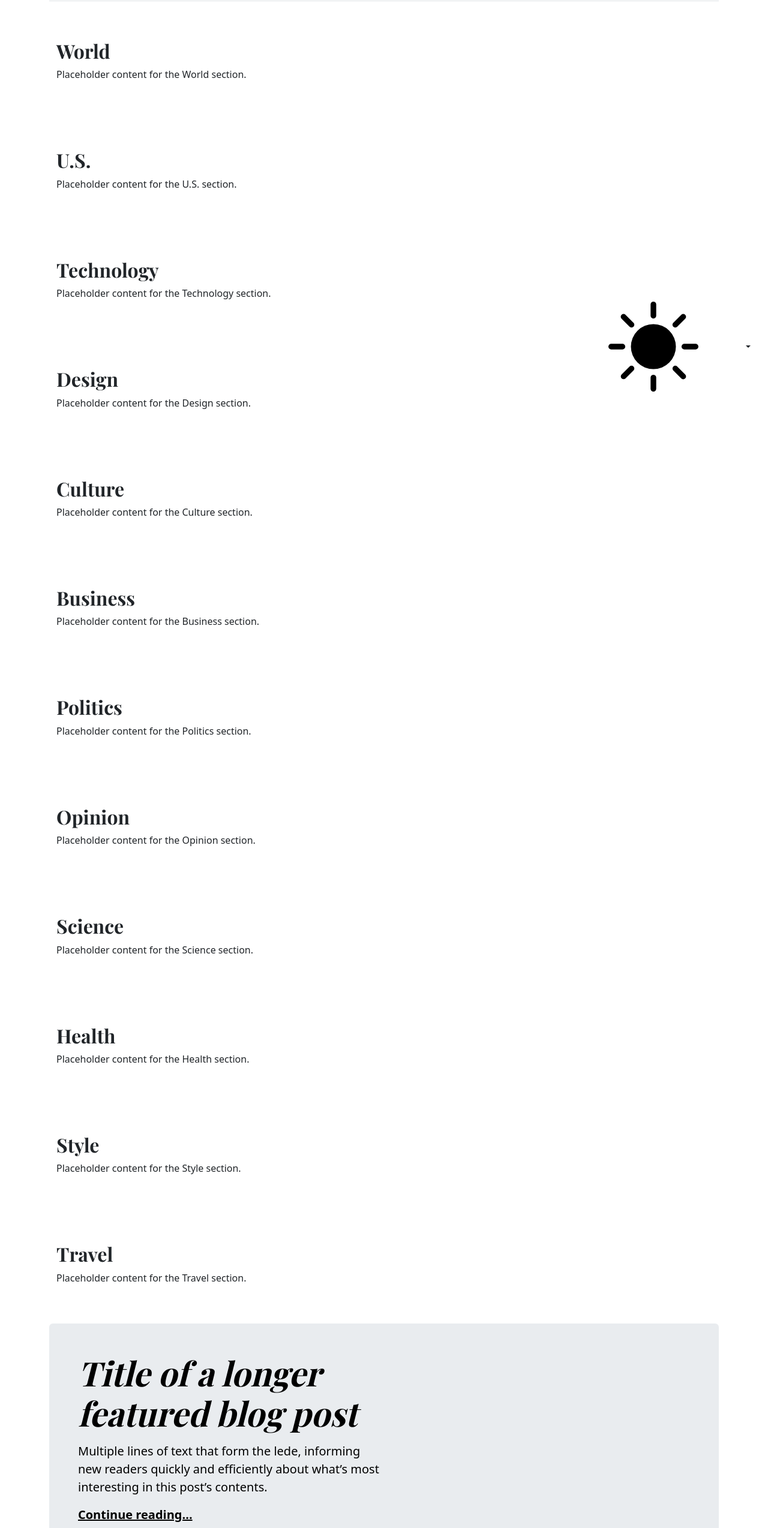
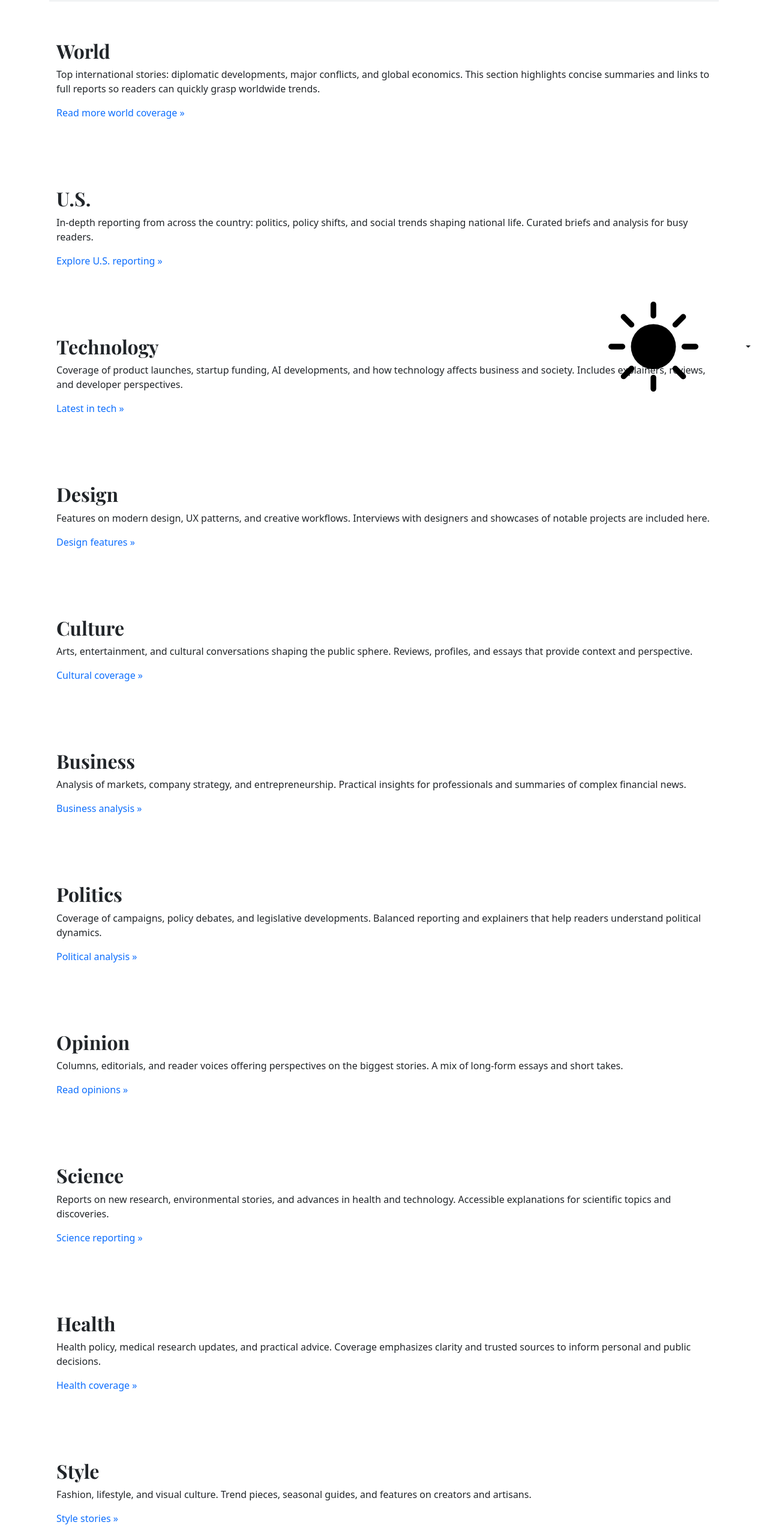
Before and after one commit to silvervarusk/Testing, a plain HTML site: page index.html in a window 1280 px wide. Shown: the part 118-2666 px from the top of the page at 60% size. Drawn offline with nearby package versions, Linux system fonts and the light colour scheme.

Commit message:
Populate anchor sections; add smooth scroll and active-link highlighting

```diff
--- a/index.html
+++ b/index.html
@@ -26,6 +26,11 @@
           font-size: 3.5rem;
         }
       }
+      /* Smooth scroll for in-page anchors and spacing for fixed header */
+      html { scroll-behavior: smooth; }
+      .anchor-section { scroll-margin-top: 84px; }
+      /* Slight emphasis for the active nav link (bootstrap already applies .active) */
+      .nav-scroller .nav-link.active { font-weight: 600; color: #0d6efd; }
     </style>
   </head>
   <body>
@@ -112,73 +117,85 @@
       <section id="world" class="anchor-section py-5">
         <div class="container">
           <h2>World</h2>
-          <p>Placeholder content for the World section.</p>
+          <p>Top international stories: diplomatic developments, major conflicts, and global economics. This section highlights concise summaries and links to full reports so readers can quickly grasp worldwide trends.</p>
+          <p><a href="#" class="text-decoration-none">Read more world coverage &raquo;</a></p>
         </div>
       </section>
       <section id="us" class="anchor-section py-5">
         <div class="container">
           <h2>U.S.</h2>
-          <p>Placeholder content for the U.S. section.</p>
+          <p>In-depth reporting from across the country: politics, policy shifts, and social trends shaping national life. Curated briefs and analysis for busy readers.</p>
+          <p><a href="#" class="text-decoration-none">Explore U.S. reporting &raquo;</a></p>
         </div>
       </section>
       <section id="technology" class="anchor-section py-5">
         <div class="container">
           <h2>Technology</h2>
-          <p>Placeholder content for the Technology section.</p>
+          <p>Coverage of product launches, startup funding, AI developments, and how technology affects business and society. Includes explainers, reviews, and developer perspectives.</p>
+          <p><a href="#" class="text-decoration-none">Latest in tech &raquo;</a></p>
         </div>
       </section>
       <section id="design" class="anchor-section py-5">
         <div class="container">
           <h2>Design</h2>
-          <p>Placeholder content for the Design section.</p>
+          <p>Features on modern design, UX patterns, and creative workflows. Interviews with designers and showcases of notable projects are included here.</p>
+          <p><a href="#" class="text-decoration-none">Design features &raquo;</a></p>
         </div>
       </section>
       <section id="culture" class="anchor-section py-5">
         <div class="container">
           <h2>Culture</h2>
-          <p>Placeholder content for the Culture section.</p>
+          <p>Arts, entertainment, and cultural conversations shaping the public sphere. Reviews, profiles, and essays that provide context and perspective.</p>
+          <p><a href="#" class="text-decoration-none">Cultural coverage &raquo;</a></p>
         </div>
       </section>
       <section id="business" class="anchor-section py-5">
         <div class="container">
           <h2>Business</h2>
-          <p>Placeholder content for the Business section.</p>
+          <p>Analysis of markets, company strategy, and entrepreneurship. Practical insights for professionals and summaries of complex financial news.</p>
+          <p><a href="#" class="text-decoration-none">Business analysis &raquo;</a></p>
         </div>
       </section>
       <section id="politics" class="anchor-section py-5">
         <div class="container">
           <h2>Politics</h2>
-          <p>Placeholder content for the Politics section.</p>
+          <p>Coverage of campaigns, policy debates, and legislative developments. Balanced reporting and explainers that help readers understand political dynamics.</p>
+          <p><a href="#" class="text-decoration-none">Political analysis &raquo;</a></p>
         </div>
       </section>
       <section id="opinion" class="anchor-section py-5">
         <div class="container">
           <h2>Opinion</h2>
-          <p>Placeholder content for the Opinion section.</p>
+          <p>Columns, editorials, and reader voices offering perspectives on the biggest stories. A mix of long-form essays and short takes.</p>
+          <p><a href="#" class="text-decoration-none">Read opinions &raquo;</a></p>
         </div>
       </section>
       <section id="science" class="anchor-section py-5">
         <div class="container">
           <h2>Science</h2>
-          <p>Placeholder content for the Science section.</p>
+          <p>Reports on new research, environmental stories, and advances in health and technology. Accessible explanations for scientific topics and discoveries.</p>
+          <p><a href="#" class="text-decoration-none">Science reporting &raquo;</a></p>
         </div>
       </section>
       <section id="health" class="anchor-section py-5">
         <div class="container">
           <h2>Health</h2>
-          <p>Placeholder content for the Health section.</p>
+          <p>Health policy, medical research updates, and practical advice. Coverage emphasizes clarity and trusted sources to inform personal and public decisions.</p>
+          <p><a href="#" class="text-decoration-none">Health coverage &raquo;</a></p>
         </div>
       </section>
       <section id="style" class="anchor-section py-5">
         <div class="container">
           <h2>Style</h2>
-          <p>Placeholder content for the Style section.</p>
+          <p>Fashion, lifestyle, and visual culture. Trend pieces, seasonal guides, and features on creators and artisans.</p>
+          <p><a href="#" class="text-decoration-none">Style stories &raquo;</a></p>
         </div>
       </section>
       <section id="travel" class="anchor-section py-5">
         <div class="container">
           <h2>Travel</h2>
-          <p>Placeholder content for the Travel section.</p>
+          <p>Destination guides, practical travel tips, and stories about places and people around the globe. Useful for planning and inspiration.</p>
+          <p><a href="#" class="text-decoration-none">Travel guides &raquo;</a></p>
         </div>
       </section>
       <div class="p-4 p-md-5 mb-4 rounded text-body-emphasis bg-body-secondary">
@@ -402,6 +419,26 @@
       <p class="mb-0"><a href="#">Back to top</a></p>
     </footer>
     <!-- Bootstrap JS (CDN) -->
+    <script>
+      // Highlight active nav link based on visible section
+      document.addEventListener('DOMContentLoaded', function () {
+        const sections = document.querySelectorAll('section[id]');
+        const navLinks = document.querySelectorAll('.nav-scroller .nav-link');
+
+        const observer = new IntersectionObserver((entries) => {
+          entries.forEach(entry => {
+            const id = entry.target.id;
+            const link = document.querySelector('.nav-scroller a[href="#' + id + '"]');
+            if (entry.isIntersecting) {
+              navLinks.forEach(l => l.classList.remove('active'));
+              if (link) link.classList.add('active');
+            }
+          });
+        }, { root: null, rootMargin: '0px 0px -60% 0px', threshold: 0.15 });
+
+        sections.forEach(section => observer.observe(section));
+      });
+    </script>
     <script src="https://cdn.jsdelivr.net/npm/bootstrap@5.3.0/dist/js/bootstrap.bundle.min.js" crossorigin="anonymous"></script>
   </body>
 </html>
```
